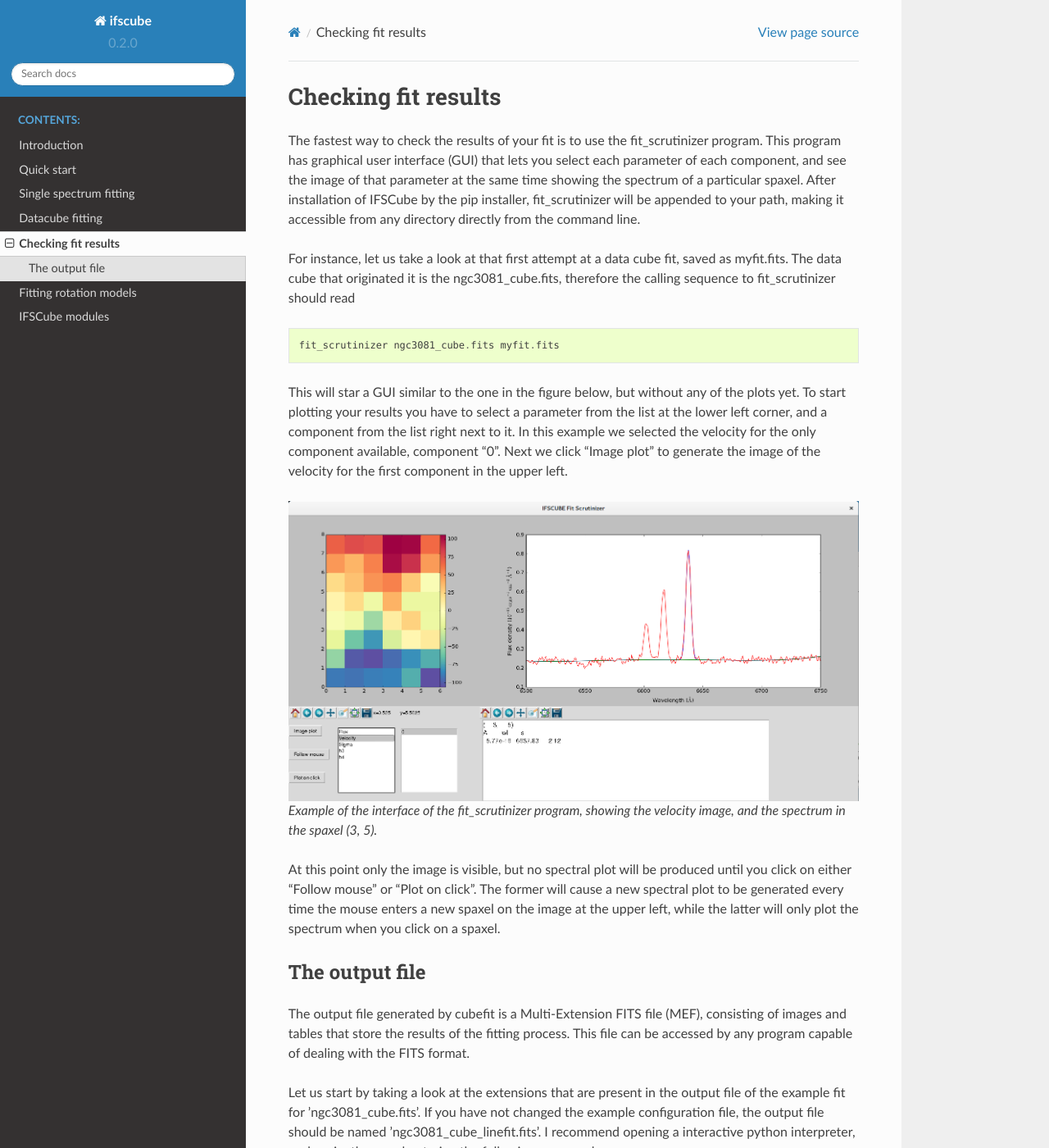
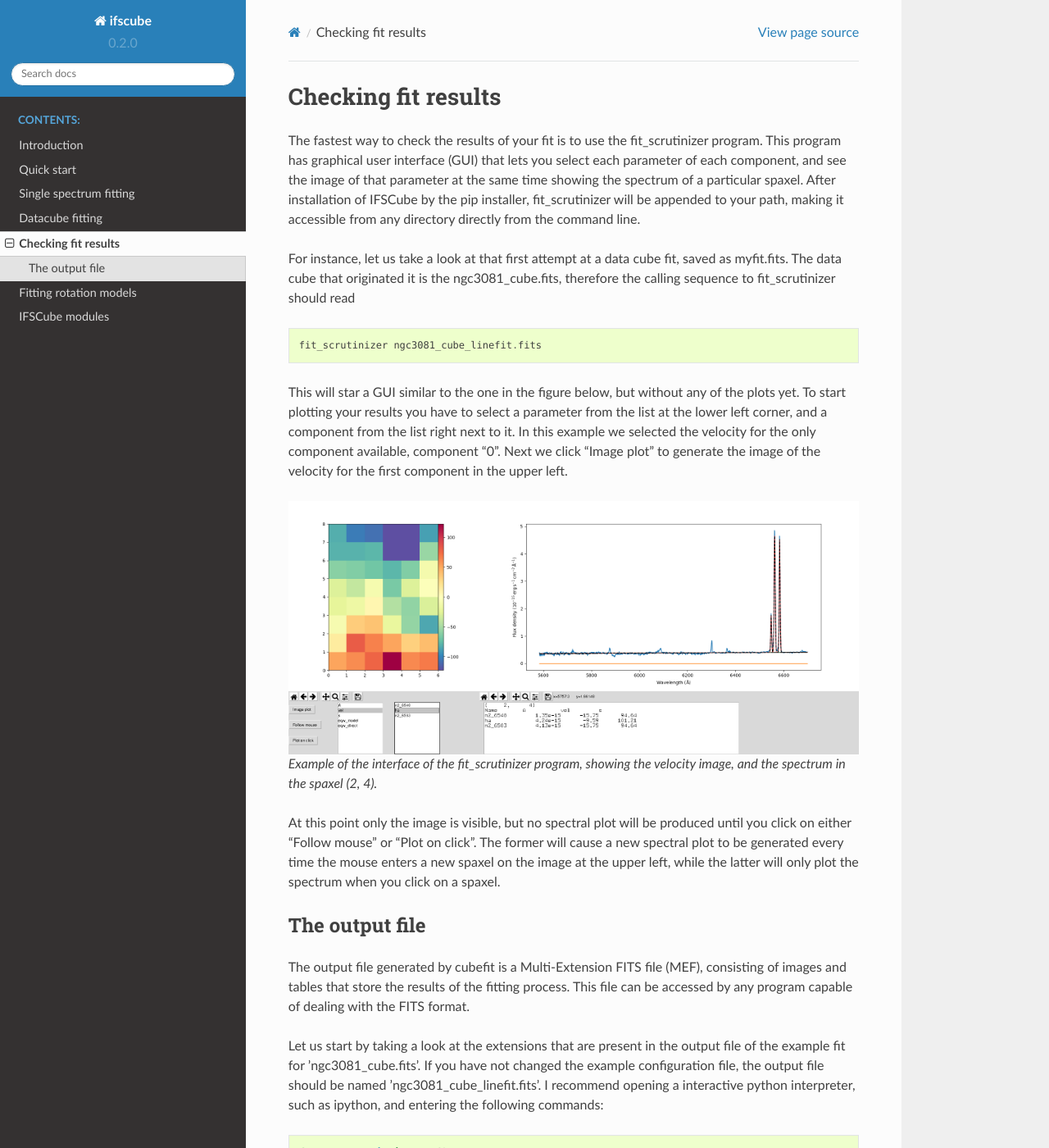
Before and after one commit to danielrd6/ifscube, a Sphinx documentation site: the page built from docs/check_fit.rst, in a window 1280 px wide and 1400 px high. Shown: the whole window at 82% size. Built offline with Sphinx 7.4.7 and the Read the Docs theme 2.0.0, drawn with Linux system fonts in a browser that asks for light colours.

Commit message:
Minor changes to fit_scrutinizer and its docs.

```diff
--- a/docs/check_fit.rst
+++ b/docs/check_fit.rst
@@ -18,7 +18,7 @@ should read
 
 ::
 
-    fit_scrutinizer ngc3081_cube.fits myfit.fits
+    fit_scrutinizer ngc3081_cube_linefit.fits
 
 This will star a GUI similar to the one in the figure below, but
 without any of the plots yet. To start plotting your results you have to
@@ -31,7 +31,7 @@ component in the upper left.
 .. figure:: figs/scrutinizer.png
 
     Example of the interface of the fit_scrutinizer program, showing the
-    velocity image, and the spectrum in the spaxel (3, 5).
+    velocity image, and the spectrum in the spaxel (2, 4).
 
 At this point only the image is visible, but no spectral plot will be
 produced until you click on either “Follow mouse” or “Plot on click”.
```
Also changed, not shown: docs/figs/scrutinizer.png, 1 other file.
